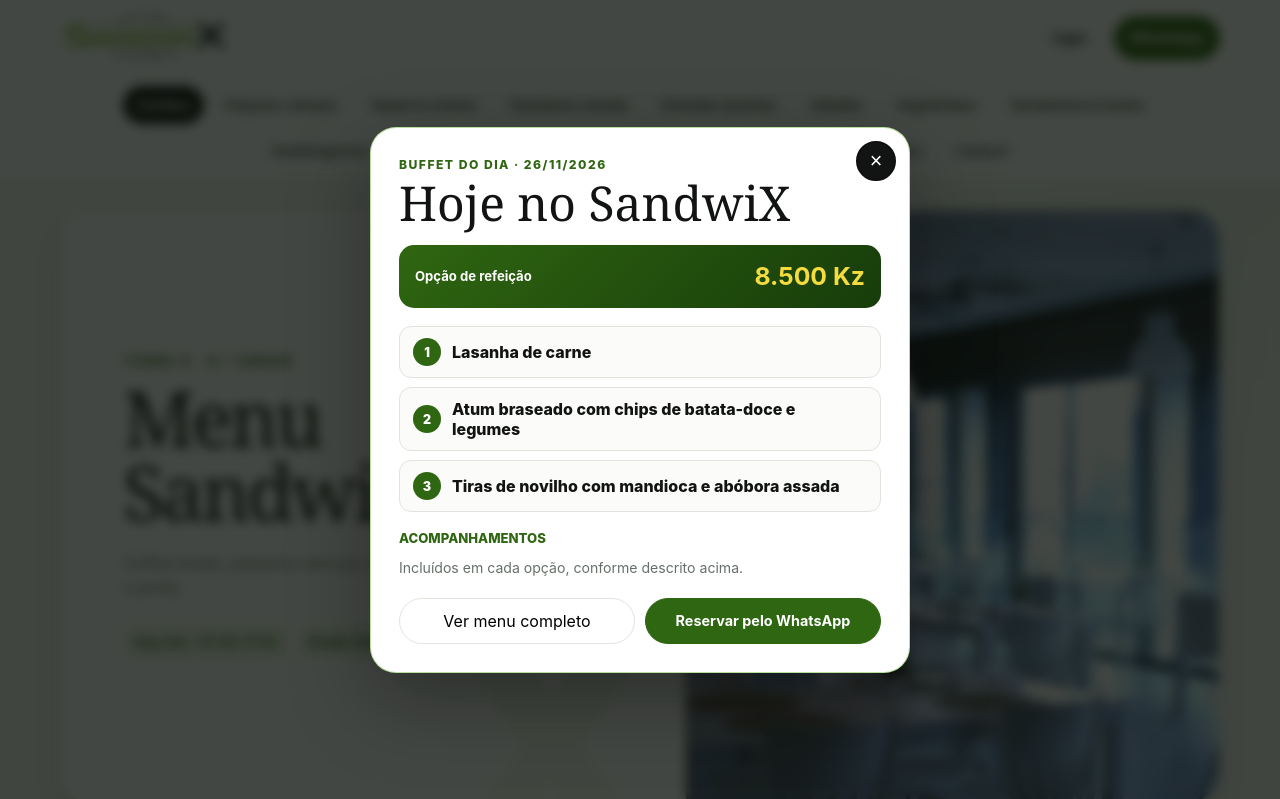
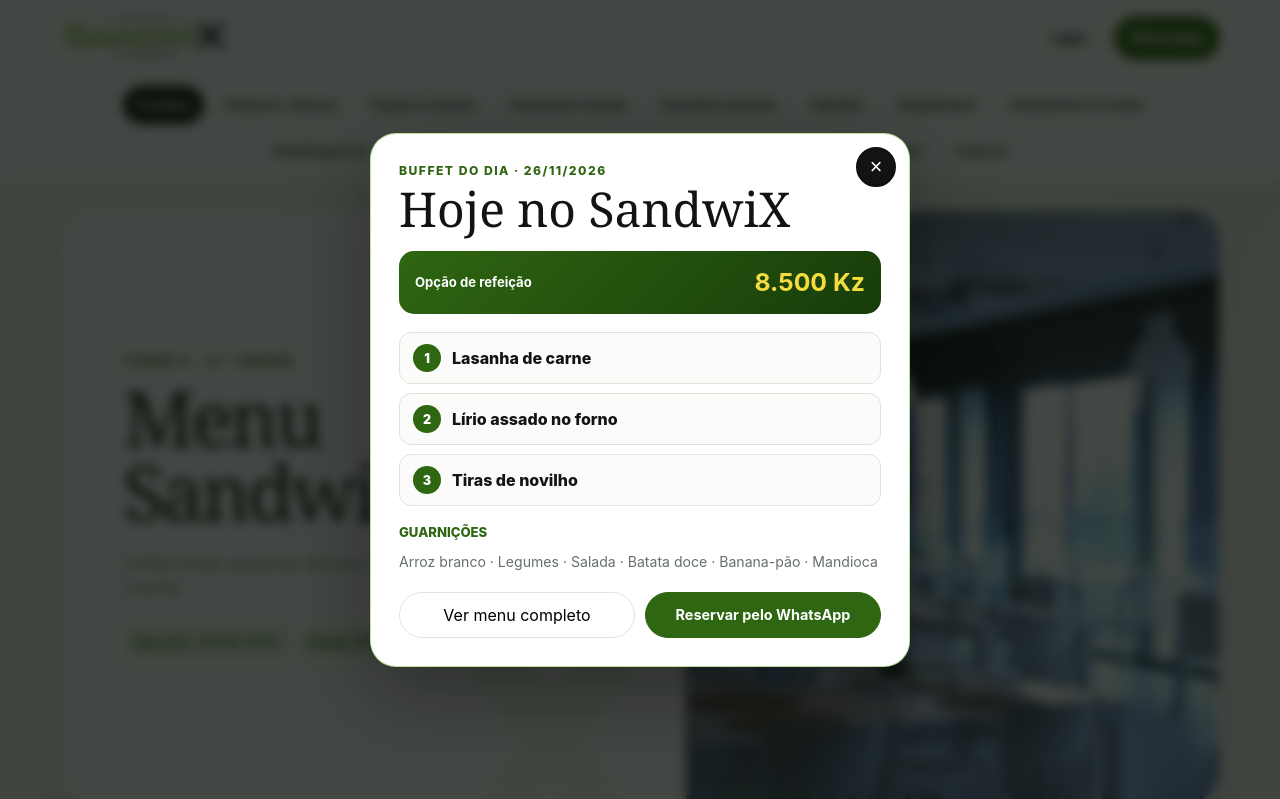
Before and after one commit to mcgm78/sandwix-menu-digital, a plain HTML site: page index.html in a window 1280 px wide. Shown: the top 799 px of the page. Drawn offline with Linux system fonts and the light colour scheme.

Commit message:
Atualizar popup do menu de 26 de novembro

```diff
--- a/index.html
+++ b/index.html
@@ -896,9 +896,11 @@
           "2026-11-26": {
                 "options": [
                       "Lasanha de carne",
-                      "Atum braseado com chips de batata-doce e legumes",
-                      "Tiras de novilho com mandioca e abóbora assada"
-                ]
+                      "Lírio assado no forno",
+                      "Tiras de novilho"
+                ],
+                "sidesTitle": "Guarnições",
+                "sides": "Arroz branco · Legumes · Salada · Batata doce · Banana-pão · Mandioca"
           },
           "2026-11-27": {
                 "options": [
```
